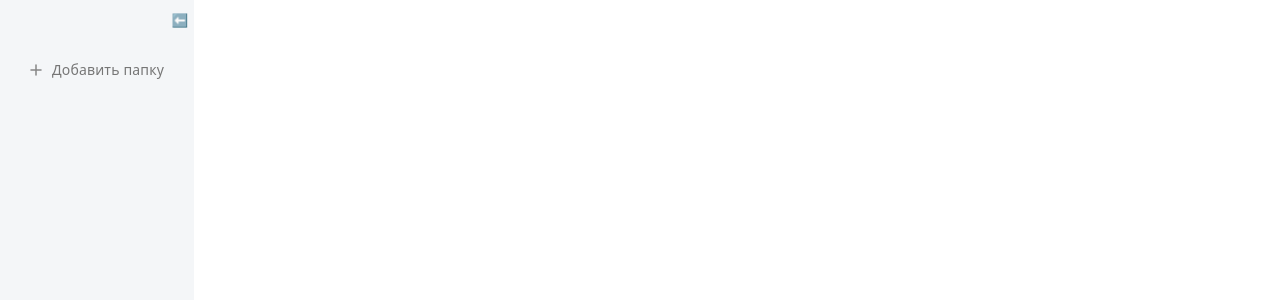
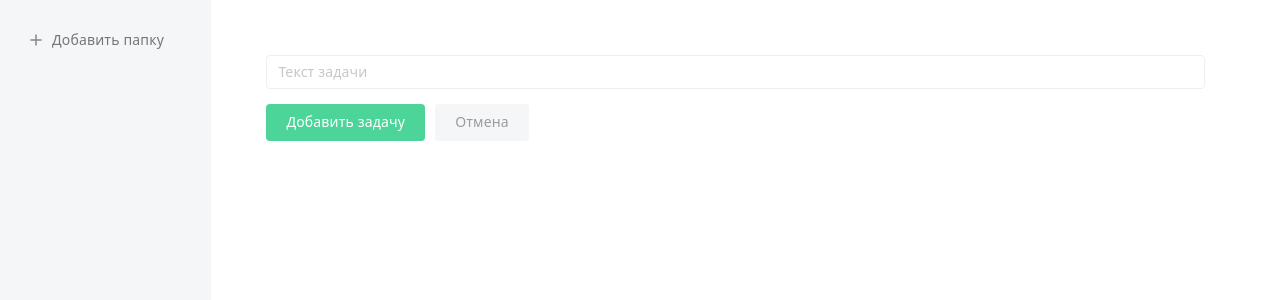
Before and after one commit to LuckyFoxCode/R_todo, a React (Vite) app: page / in a window 1280 px wide. Shown: the top 300 px of the page. Built offline with nearby package versions, Linux system fonts and the light colour scheme.

Commit message:
:sparkles: added AddTask & Content components and refactored other code in the project.

```diff
--- a/src/App.tsx
+++ b/src/App.tsx
@@ -1,19 +1,10 @@
-import { useState } from 'react';
-import { Aside } from './components';
+import { Aside, Content } from './components';
 
 export const App = () => {
-  const [show, setShow] = useState<boolean>(true);
-
-  const isShowAside = () => {
-    setShow((prevState) => !prevState);
-  };
-
   return (
     <div className='app'>
-      <Aside
-        show={show}
-        onClick={isShowAside}
-      />
+      <Aside />
+      <Content />
     </div>
   );
 };
--- a/src/components/Aside/Aside.module.scss
+++ b/src/components/Aside/Aside.module.scss
@@ -1,26 +1,8 @@
 .aside {
-  position: absolute;
-  top: 0;
-  left: -20px;
+  width: 250px;
   display: flex;
   flex-direction: column;
   height: 100vh;
   background-color: #f4f6f8;
-  padding: 50px 20px;
-  transition: all 0.2s ease-in-out;
-
-  &Bar {
-    position: absolute;
-    right: 0px;
-    top: 10px;
-    display: flex;
-    border: none;
-    background-color: transparent;
-    cursor: pointer;
-  }
+  padding: 20px;
 }
-
-.show {
-  left: 0px;
-  transition: all 0.2s ease-in-out;
-}
--- a/src/components/Aside/Aside.tsx
+++ b/src/components/Aside/Aside.tsx
@@ -1,23 +1,12 @@
-import clsx from 'clsx';
 import { AddButton } from 'components/common';
 import { FC } from 'react';
 
 import styles from './Aside.module.scss';
 
-interface AsideProps {
-  show: boolean;
-  onClick: () => void;
-}
-
-export const Aside: FC<AsideProps> = ({ show, onClick }) => {
+export const Aside: FC = () => {
   return (
-    <aside className={clsx(styles.aside, show ? styles.show : null)}>
-      <button
-        className={styles.asideBar}
-        onClick={onClick}>
-        ⬅️
-      </button>
-      <AddButton title={show ? 'Добавить папку' : null} />
+    <aside className={styles.aside}>
+      <AddButton title='Добавить папку' />
     </aside>
   );
 };
--- /dev/null
+++ b/src/components/Content/Content.module.scss
@@ -0,0 +1,6 @@
+.content {
+  width: 100%;
+  display: flex;
+  flex-direction: column;
+  padding: 55px 75px 55px 55px;
+}
--- /dev/null
+++ b/src/components/Content/Content.tsx
@@ -0,0 +1,10 @@
+import { AddTask } from 'components/common';
+import styles from './Content.module.scss';
+
+export const Content = () => {
+  return (
+    <main className={styles.content}>
+      <AddTask />
+    </main>
+  );
+};
--- /dev/null
+++ b/src/components/Content/index.ts
@@ -0,0 +1 @@
+export * from './Content';
--- /dev/null
+++ b/src/components/common/AddTask/AddTask.module.scss
@@ -0,0 +1,12 @@
+.form {
+  display: flex;
+  flex-direction: column;
+
+  &__input {
+    margin-bottom: 15px;
+  }
+
+  &__addButton {
+    margin-right: 10px;
+  }
+}
--- /dev/null
+++ b/src/components/common/AddTask/AddTask.tsx
@@ -0,0 +1,30 @@
+import { FC } from 'react';
+import { CustomButton, CustomInput } from '..';
+import styles from './AddTask.module.scss';
+
+export const AddTask: FC = () => {
+  const getTaskValue = () => {
+    console.log('getTaskValue');
+  };
+
+  return (
+    <form className={styles.form}>
+      <CustomInput
+        placeholder='Текст задачи'
+        onChange={getTaskValue}
+        className={styles.form__input}
+      />
+      <div>
+        <CustomButton
+          title='Добавить задачу'
+          color='green'
+          className={styles.form__addButton}
+        />
+        <CustomButton
+          title='Отмена'
+          color='gray'
+        />
+      </div>
+    </form>
+  );
+};
--- /dev/null
+++ b/src/components/common/AddTask/index.ts
@@ -0,0 +1 @@
+export * from './AddTask';
--- a/src/components/common/CustomButton/CustomButton.module.scss
+++ b/src/components/common/CustomButton/CustomButton.module.scss
@@ -6,7 +6,7 @@
   color: #ffffff;
   border-radius: 4px;
   border: none;
-  padding: 9px 0 11px;
+  padding: 9px 20px 11px;
   cursor: pointer;
 }
 
--- a/src/components/common/index.ts
+++ b/src/components/common/index.ts
@@ -1,4 +1,5 @@
 export * from './AddButton/';
+export * from './AddTask/';
 export * from './CustomButton/';
 export * from './CustomInput/';
 export * from './Icon/';
--- a/src/components/index.ts
+++ b/src/components/index.ts
@@ -1 +1,2 @@
 export * from './Aside/';
+export * from './Content/';
```
